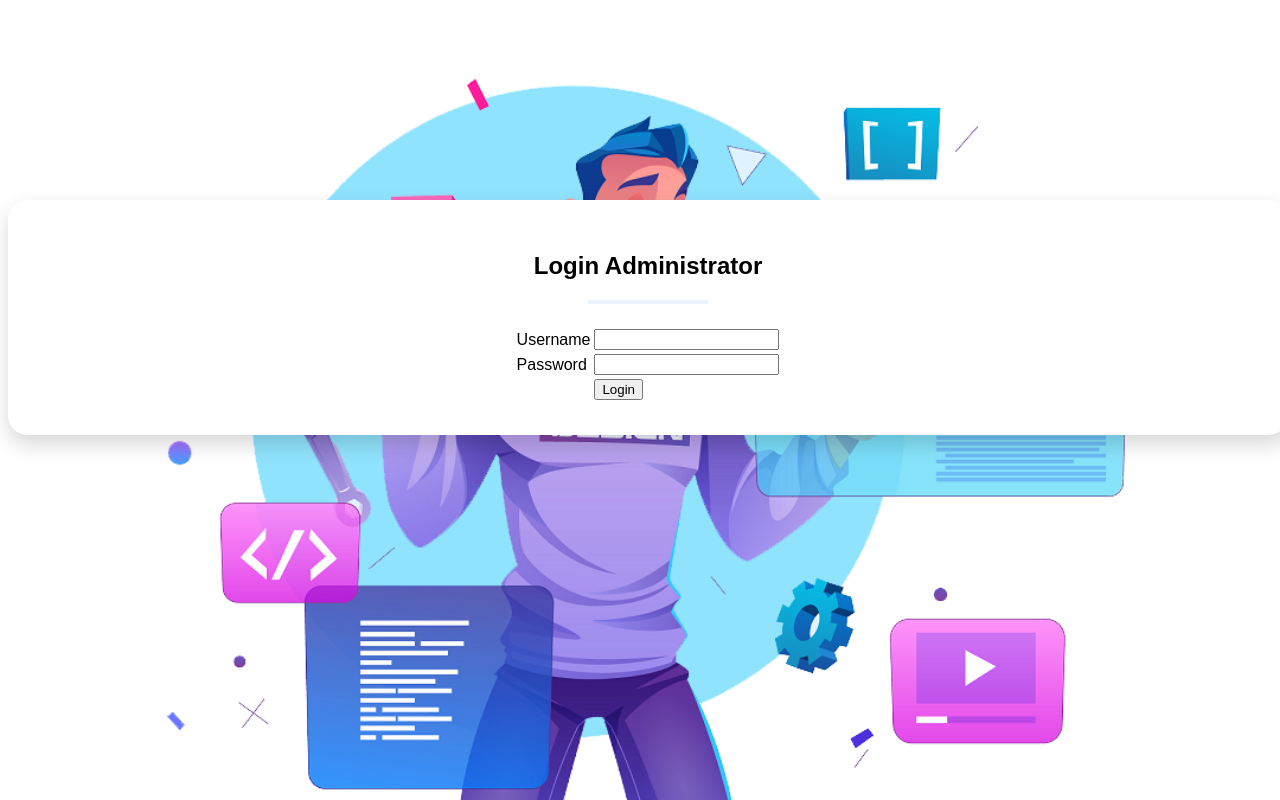
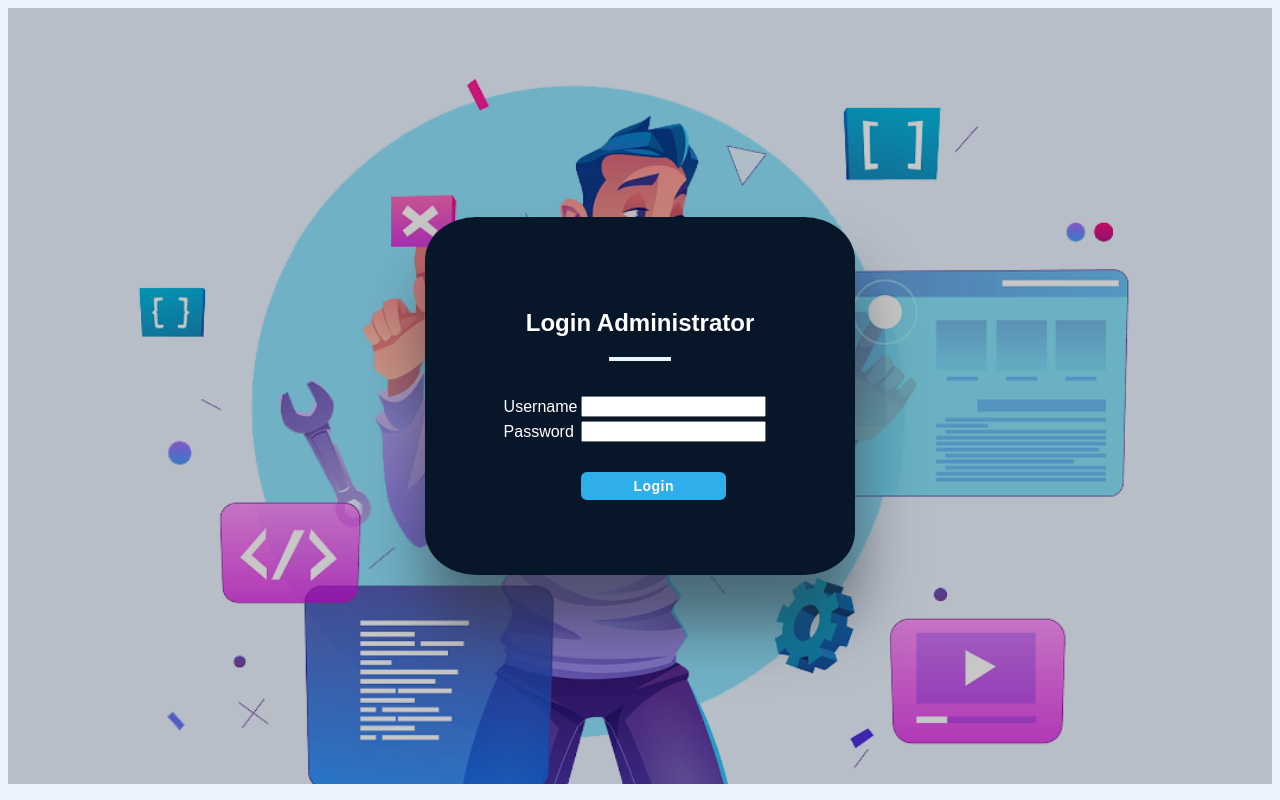
Before and after one commit to andhip/Crud-CI, a CodeIgniter app: page /student-registration/index.php/login/index in a window 1280 px wide. Run offline with CodeIgniter, Linux system fonts and the light colour scheme.

Commit message:
update lgin

```diff
--- a/application/controllers/login.php
+++ b/application/controllers/login.php
@@ -33,7 +33,7 @@ class Login extends CI_Controller{
 			redirect(base_url("admin"));
 
 		}else{
-			echo "<script>alert('Id anda tidak terdaftar atau password salah')</script>";
+			echo "<script>alert('Maaf Id atau password yang Anda masukan salah! Silahkan ulangi kembali')</script>";
 
 		}
 	}
--- a/application/views/V_login.php
+++ b/application/views/V_login.php
@@ -6,36 +6,75 @@
 
 <style>
 	body{
-		background-color: #fff;
+		background-color: #eaf3ff;
 		font-family: "Poppins", sans-serif !important;
+		color: #fff;
+	}
+
+	#hero {
 		display: table;
 		width: 100%;
+		height: 97vh;
 		background: url("./assets/img/illustration-andhi.png") fixed top center;
 		background-size: cover;
 	}
+
+	#hero .hero-container {
+		background: rgba(0, 0, 0, 0.220);
+		display: table-cell;
+		margin: 0;
+		padding: 0;
+		text-align: center;
+		vertical-align: middle;
+	}
 	.container{
-		margin-top:15%;
-		background-color: #fff;
-		border-radius:20px;
-		display: relative;
-		justify-content:center;
-		padding-top: 2rem;
-		padding-bottom:2rem;
-		box-shadow: 1px 9px 21px rgba(0, 0, 0, 0.166);
+		display:inline-block;
+        border-radius: 12%;
+        padding: 72px 36px 72px;
+        background-color: #081629;
+        box-shadow:  3px 50px 60px #30373e96;
 	}
+
+
 	hr{
 		border: 2px solid #eaf3ff;
-		width:9%;
-		margin-bottom:1.4rem;
+		width:16%;
+		margin-bottom:2rem;
+	}
+	.submit {
+        align-items:center !important;
+        margin-top: 1.6rem;
+        color: black;
+        padding: 6px 52px;
+        text-align: center;
+        text-decoration: none;
+        border-radius: 6px;
+        border: none !important;
+        display: inline-block;
+        font-size: 14px;
+        font-weight: 600;
+        color:white;
+        letter-spacing: 0.5px;
+        transition-duration: 0.2s;
+        background-color: #2eafec;
+        cursor: pointer;
+
+    }
+    .submit:hover{
+        background-color: #1483dd;
+
     }
 
 </style>
 <body>
 
+<section id="hero">
+    <div class="hero-container">
 	<div class="container">
+		<div  class="bg-l">
 			<center><h2>Login Administrator</h2>
 			<hr>
-		<form action="<?php echo base_url('login/aksi_login'); ?>" method="post">
+			<form action="<?php echo base_url('login/aksi_login'); ?>" method="post" style="margin-top : 20px; margin-right: 50px; margin-left: 40px">
 				<table>
 					<tr>
 						<td>Username </td>
@@ -47,11 +86,15 @@
 					</tr>
 					<tr>
 						<td></td>
-					<td><input type="submit" value="Login"></td>
+						<td><input type="submit" value="Login" class="submit"></td>
 					</tr>
 				</table>
 			</form>
 			</center>
 		</div>
+	</div>
+    </div>
+  </section><!-- End Hero -->
+
 </body>
 </html>
```
Lines whose indentation alone changed are shown as unchanged.
